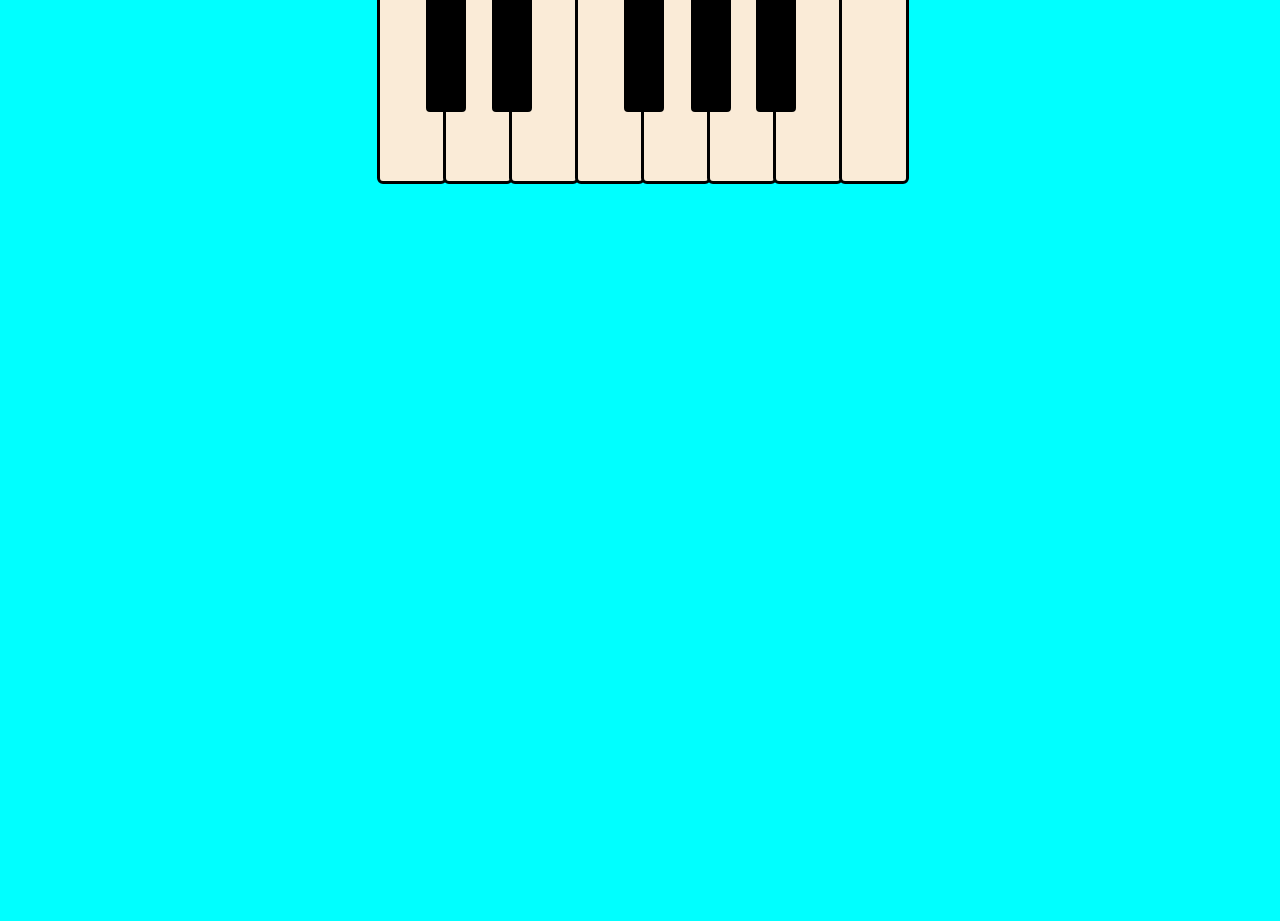
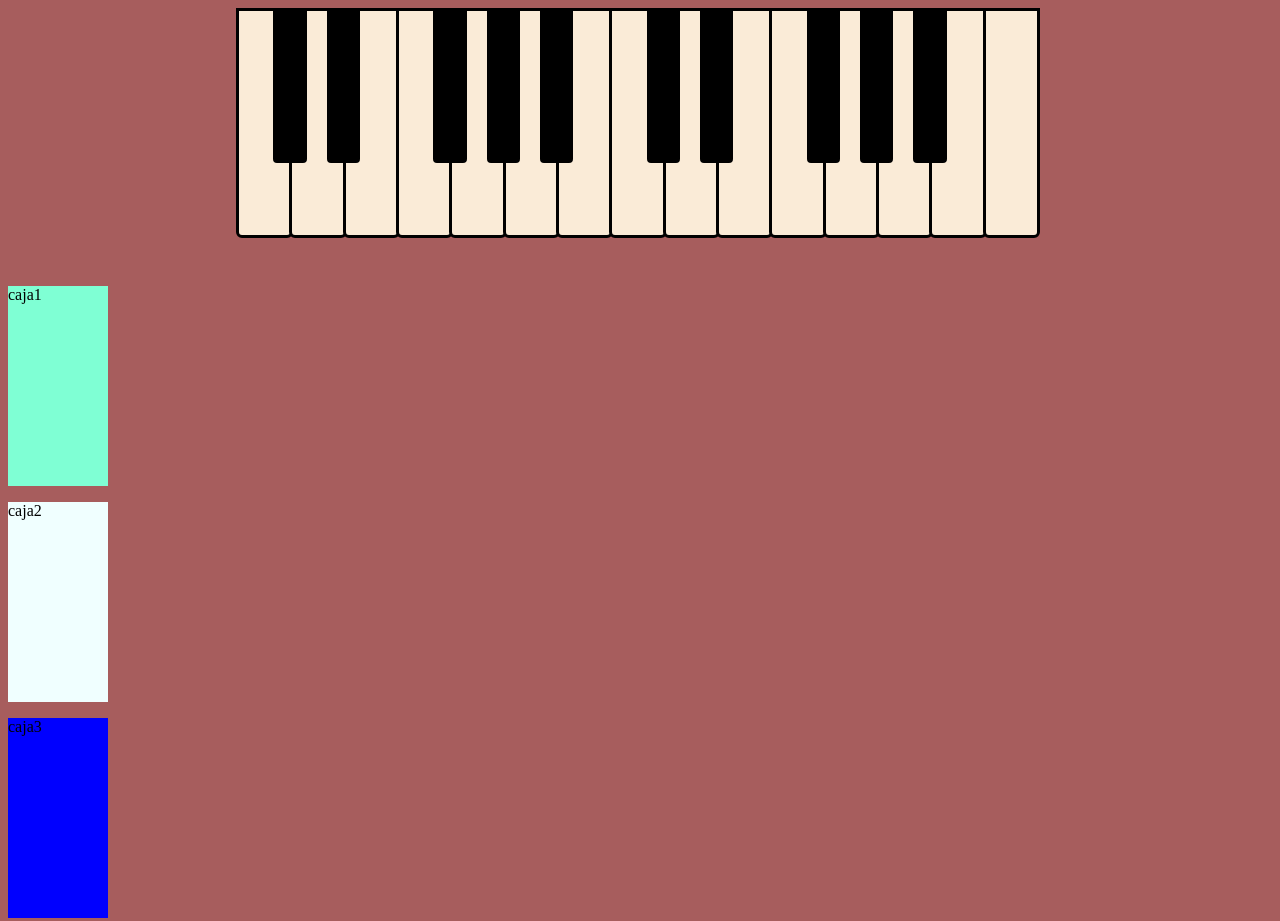
Before and after one commit to Kintsugi-KENNY/Piano-musical, a plain HTML site: page index.html in a window 1280 px wide. Shown: the top 921 px of the page. Before the commit the page ends 800 px from the top, so only its background shows below. Drawn offline with Linux system fonts and the light colour scheme.

Commit message:
edicion introduccion

```diff
--- a/index.html
+++ b/index.html
@@ -4,7 +4,7 @@
 <head>
     <meta charset="UTF-8">
 
-    <title>Teclado musical online</title>
+    <title>Instrumentos Sinfonicos</title>
 
 <link rel="stylesheet" href="styes.css">
 
@@ -12,22 +12,85 @@
 
 <body>
 
-    <div class="piano">
-        <button onclick="nota(130.813)" class="teclas-blancas C3"></button>
-        <button onclick="nota(138.591)" class="teclas-negras Db3"></button>
-        <button onclick="nota(146.832)" class="teclas-blancas D3"></button>
-        <button onclick="nota(155.563)" class="teclas-negras Eb3"></button>
-        <button onclick="nota(164.814)" class="teclas-blancas E3"></button>
-        <button onclick="nota(174.614)" class="teclas-blancas F3"></button>
-        <button onclick="nota(184.997)" class="teclas-negras Gb3"></button>
-        <button onclick="nota(195.998)" class="teclas-blancas G3"></button>
-        <button onclick="nota(207.652)" class="teclas-negras Ab3"></button>
-        <button onclick="nota(220.000)" class="teclas-blancas A3"></button>
-        <button onclick="nota(233.082)" class="teclas-negras Bb3"></button>
-        <button onclick="nota(246.942)" class="teclas-blancas B3"></button>
-        <button onclick="nota(261.626)" class="teclas-blancas C4"></button>
+    <div flex-container>
+        <div class="row">
+            <div class="titulo col-lg-12">
+
+
+        <ul class="piano">
+            <li onclick="nota(130.813)" class="teclas-blancas C3"></li>
+            <li onclick="nota(138.591)" class="teclas-negras Db3"></li>
+            <li onclick="nota(146.832)" class="teclas-blancas D3"></li>
+            <li onclick="nota(155.563)" class="teclas-negras Eb3"></li>
+            <li onclick="nota(164.814)" class="teclas-blancas E3"></li>
+            <li onclick="nota(174.614)" class="teclas-blancas F3"></li>
+            <li onclick="nota(184.997)" class="teclas-negras Gb3"></li>
+            <li onclick="nota(195.998)" class="teclas-blancas G3"></li>
+            <li onclick="nota(207.652)" class="teclas-negras Ab3"></li>
+            <li onclick="nota(220.000)" class="teclas-blancas A3"></li>
+            <li onclick="nota(233.082)" class="teclas-negras Bb3"></li>
+            <li onclick="nota(246.942)" class="teclas-blancas B3"></li>
+            <li onclick="nota(261.626)" class="teclas-blancas C4"></li>
+
+
+            <li onclick="nota(277.183)" class="teclas-negras Db4"></li>
+            <li onclick="nota(293.665)" class="teclas-blancas D4"></li>
+            <li onclick="nota(311.127)" class="teclas-negras Eb4"></li>
+            <li onclick="nota(329.628)" class="teclas-blancas E4"></li>
+            <li onclick="nota(349.228)" class="teclas-blancas F4"></li>
+            <li onclick="nota(369.994)" class="teclas-negras Gb4"></li>
+            <li onclick="nota(391.995)" class="teclas-blancas G4"></li>
+            <li onclick="nota(415.305)" class="teclas-negras Ab4"></li>
+            <li onclick="nota(440.000)" class="teclas-blancas A4"></li>
+            <li onclick="nota(466.164)" class="teclas-negras Bb4"></li>
+            <li onclick="nota(493.883)" class="teclas-blancas B4"></li>
+            <li onclick="nota(523.251)" class="teclas-blancas C5"></li>
+        </ul>
+            </div>
+        </div>
+    </div>
+
+
+    <div id="main">
+
+        <div class="container">
+            <div class="row">
+                <div class="col-lg-12">
+
+                    <div class="bajo">
+                        <p>caja1</p>
+                    </div>
+                    <div class="violin">
+                        <p>caja2</p>
+                    </div>
+                    <div class="cello">
+                        <p>caja3</p>
+                    </div>
+                    <div class="viola">
+                        <p>cja4</p>
+                    </div>
+                    <div class="flauta">
+                        <p>caja5</p>
+                    </div>
+                    <div class="corno">
+                        <p>caja6</p>
+                    </div>
+                    <div class="oboe">
+                        <p>caja7</p>
+                    </div>
+                </div>
+            </div>
+        </div>
 
     </div>
+
+
+    <div class="footer">
+    <a class="pie" href="">Descubre que instrumento es</a>
+    </div>
+
+
+
 
 
 <script src="index.js" charset="UTF-8"></script>
--- a/styes.css
+++ b/styes.css
@@ -1,43 +1,63 @@
+
+*,
+*::after,
+*::before{
+  box-sizing: border-box;
+}
 
 
 body {
-    height: 100px;
-    margin: 0;
-    padding: 0;
     display: flex;
-    align-items: center;
-    justify-content: center;
-    background-color: aqua;
+    flex-direction: column;
+    min-height: 100vh;
+    background-color: #A75D5D;
 
 }
+
+
+/* header */
+
 .piano {
+  --tamaño-teclas: calc(100% / 12);
+  padding: 0;
 
-    display: flex;
-    position: relative;
-    margin-left: 10px;
+  display: block;
+display: flex;
+   margin-top: 0;
+    list-style: none;
+ max-width: 800px;
+ width: 100%;
+ position: relative;
 }
 
 .teclas-blancas {
-    width: 70px;
-    height: 267px;
+    width: var(--tamaño-teclas);
+    height: 230px;
+    border-radius: 0 0 6px 6px;
+
     background-color: antiquewhite;
     border: 3px solid black;
-    border-radius: 0 0 6px 6px;
-    outline: none;
     margin-left: -4px;
     cursor: pointer;
 }
 
 .teclas-blancas:hover {
-  background-color: white;
+  background-color: #FFC3A1;
 
 }
 
 
+.titulo {
+display: flex;
+justify-content: center;
+}
+
+
 .teclas-negras {
-    position: absolute;
-    width: 40px;
-    height: 195px;
+  width: calc(var(--tamaño-teclas) / 2);
+  position: absolute;
+    /* width: 30px; */
+    height: 155px;
     border: 3px solid black;
     border-radius: 0 0 4px 4px;
     background-color: black;
@@ -46,22 +66,128 @@ body {
 }
 
 .teclas-negras:hover {
-  background-color: #222222;
+  background-color: #FFC3A1;
 }
 
 
 .Db3 {
-    left: 45px;
+    left: calc(var(--tamaño-teclas) / 2);
   }
   .Eb3 {
-    left: 111px;
+    left:  calc(var(--tamaño-teclas) * 1.3);
   }
   .Gb3 {
-    left: 243px;
+    left: calc(var(--tamaño-teclas) * 2.9);
   }
   .Ab3 {
-    left: 310px;
+    left: calc(var(--tamaño-teclas) * 3.7);
   }
   .Bb3{
-    left: 375px;
+    left: calc(var(--tamaño-teclas) * 4.5);
   }
+
+  .Db4 {
+    left: calc(var(--tamaño-teclas) * 6.1);
+  }
+  .Eb4 {
+    left: calc(var(--tamaño-teclas) * 6.9);
+  }
+  .Gb4 {
+    left: calc(var(--tamaño-teclas) * 8.5);
+  }
+  .Ab4 {
+    left: calc(var(--tamaño-teclas) * 9.3);
+  }
+  .Bb4{
+    left: calc(var(--tamaño-teclas) * 10.1);
+  }
+
+  .titulo {
+    font-size: 2rem;
+
+    justify-content: center;
+    align-items: center;
+  }
+
+/* main */
+
+  #main {
+    flex-grow: 1;
+  }
+
+  .container {
+    display: flex;
+    flex-flow: row wrap;
+    align-items: stretch;
+    align-content: space-evenly;
+  }
+
+  .bajo {
+    background-color: aquamarine;
+width: 100px;
+height: 200px;
+
+  }
+
+  .violin {
+    background-color: azure;
+    width: 100px;
+    height: 200px;
+
+  }
+
+  .cello {
+    background-color: blue;
+    width: 100px;
+    height: 200px;
+  }
+
+  .viola {
+    background-color: #FFC3A1;
+    width: 100px;
+    height: 200px;
+  }
+
+  .flauta {
+    background-color:antiquewhite;
+    width: 100px;
+height: 200px;
+  }
+
+  .corno {
+    background-color: aqua;
+    width: 100px;
+height: 200px;
+  }
+
+  .oboe {
+    background-color: beige;
+    width: 100px;
+height: 200px;
+  }
+
+  /* footer */
+
+    .pie {
+      border: 2px solid;
+      border-radius: 50px;
+      text-decoration: none;
+      padding: 5px 10px;
+      background: #FFC6D3;
+      color: #000000;
+      font-size: 1.5rem;
+      transition: all .3s;
+      opacity: 0.9;
+
+      display: flex;
+      flex-flow: row nowrap;
+      justify-content: center;
+      align-items: center;
+
+      margin: 10% 40px 5%;
+    }
+
+  .pie:hover {
+    color: #FFC6D3;
+    background: #000000;
+  }
```
